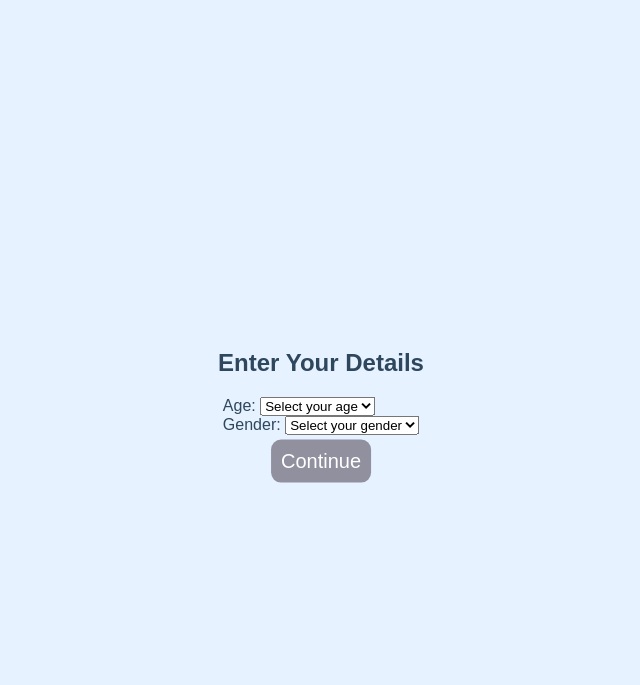
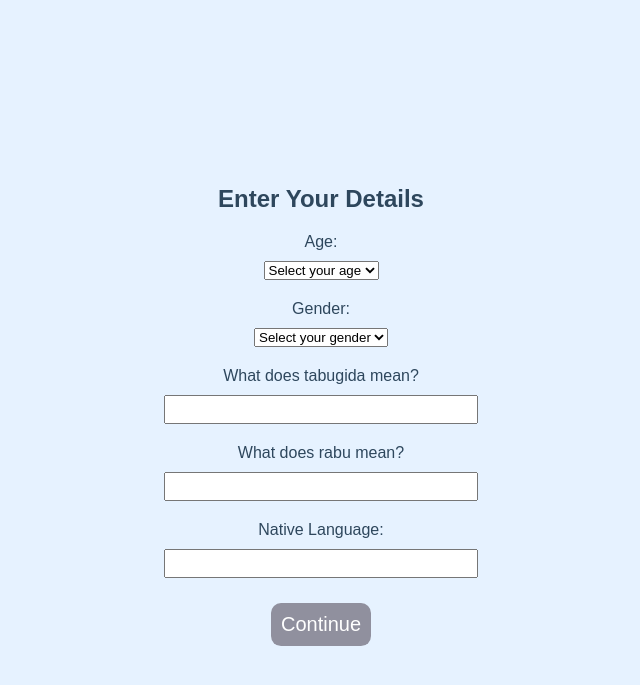
Before and after one commit to alexeykosh/2023-colexification-experiment, a Flask app: page /personal in a window 1280 px wide. Shown: the top 685 px of the page, without its empty margins (327-967 px from the left). Run offline with Flask 2, Linux system fonts and the light colour scheme; some libraries are stand-ins or nearby versions.

Commit message:
a lot of small tweaks

```diff
--- a/src/app.py
+++ b/src/app.py
@@ -26,7 +26,7 @@ app.config['CONTEXT_FOLDER'] = os.path.join('static', 'context')
 
 ### GLOBAL ###
 
-NROUNDS = 2
+NROUNDS = 50
 COST_SHORT = 1
 COST_LONG = 5
 
@@ -38,21 +38,11 @@ experiments = defaultdict(dict)
 experiments_queue = []
 usernames = []
 
-
-### MISC ###
-
-@app.after_request
-def after_request(response):
-    response.headers['ngrok-skip-browser-warning'] = 'true'
-    return response
-
-
 ### ROUTES ###
 
 @app.route('/')
 def description():
     response = make_response(render_template('description.html', nrounds=NROUNDS, cost_long=COST_LONG, cost_short=COST_SHORT))
-    response.headers['ngrok-skip-browser-warning'] = 'true'
     return response
 
 @app.route('/start', methods=['GET', 'POST'])
@@ -112,8 +102,15 @@ def endgame():
 @app.route('/personal', methods=['GET', 'POST'])
 def personal():
     if request.method == 'POST':
+        user = request.cookies.get('user')
         age = request.form['age']
         gender = request.form['gender']
+        tabugida = request.form['tabugida']
+        rabu = request.form['rabu']
+
+        with open('logs/personal.csv', 'a') as f:
+            f.write(f'{user},{age},{gender},{tabugida},{rabu}\n')
+
         return redirect('/endgame')
     return render_template('personal.html')
 
@@ -287,4 +284,4 @@ def joined_endgame():
 
 
 if __name__ == '__main__':
-    socketio.run(app, debug=False, port=9001)
+    socketio.run(app, debug=True, port=9001)
--- a/src/templates/personal.html
+++ b/src/templates/personal.html
@@ -3,12 +3,30 @@
   <head>
     <title>Enter Your Details</title>
     <link href="/static/style.css" rel="stylesheet">
+    <style>
+      /* CSS code for the modifications */
+      .question {
+        display: flex;
+        flex-direction: column;
+        align-items: center;
+        margin-bottom: 20px;
+      }
+
+      .question label {
+        margin-bottom: 10px;
+      }
+
+      .question input[type="text"] {
+        width: 300px; /* Adjust the width as desired */
+        padding: 5px;
+      }
+    </style>
   </head>
   <body>
     <div class="top-row">
       <h2>Enter Your Details</h2>
       <form method="post">
-        <div>
+        <div class="question">
           <label for="age">Age:</label>
           <select id="age" name="age" required>
             <option value="" disabled selected>Select your age</option>
@@ -18,7 +36,7 @@
           </select>
         </div>
 
-        <div>
+        <div class="question">
           <label for="gender">Gender:</label>
           <select id="gender" name="gender" required>
             <option value="" disabled selected>Select your gender</option>
@@ -26,6 +44,21 @@
             <option value="Female">Female</option>
             <option value="Other">Other</option>
           </select>
+        </div>
+
+        <div class="question">
+          <label for="tabugida">What does tabugida mean?</label>
+          <input type="text" id="tabugida" name="tabugida" required>
+        </div>
+
+        <div class="question">
+          <label for="rabu">What does rabu mean?</label>
+          <input type="text" id="rabu" name="rabu" required>
+        </div>
+
+        <div class="question">
+          <label for="native-language">Native Language:</label>
+          <input type="text" id="native-language" name="native-language" required>
         </div>
 
         <div class="top-row">
```
Also changed, not shown: src/static/interface/receiver.png.
